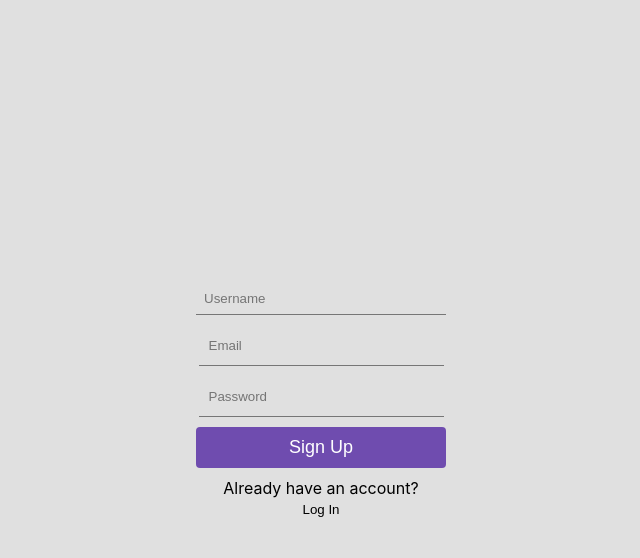
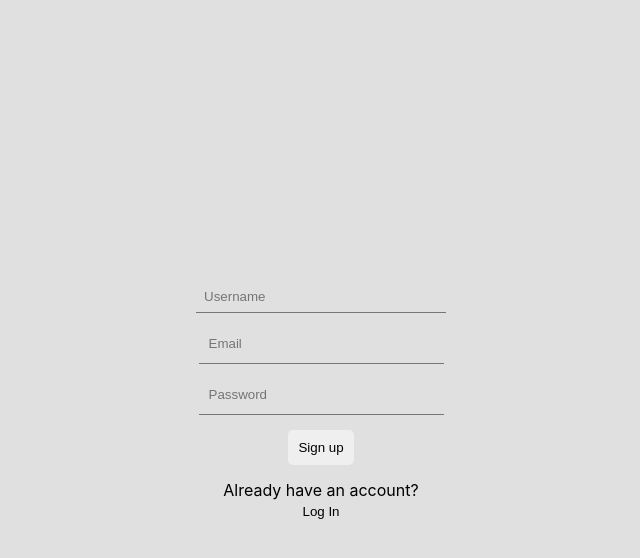
Before and after one commit to sofien023/personality-dataset-manager, a React (Vite) app in the folder frontend/: page / in a window 1280 px wide. Both pictures are taken after a click on the button "Sign Up". Shown: the top 558 px of the page, without its empty margins (319-959 px from the left). Built offline with nearby package versions, Linux system fonts and the light colour scheme.

Commit message:
fix submit input

```diff
--- a/frontend/src/components/auth/ForgotPassword.jsx
+++ b/frontend/src/components/auth/ForgotPassword.jsx
@@ -14,12 +14,11 @@ export default function ForgotPassword({ setPage }) {
             type="email"
             placeholder="Your Email"
         />
-        <button
-            type="submit"
-            className="w-[90%] min-h-[20px] rounded-[5px] p-[10px] border-0 w-fit mx-auto block m-[15px]  cursor-pointer"
-        >
-            Send Reset Link
-        </button>
+         <input
+          type="submit"
+          className="w-[90%] min-h-[20px] rounded-[5px] border-0 w-fit m-[15px] p-[10px] mx-auto block"
+          value="Send Reset Link"
+        />
         <div className="text-sm text-center m-[10px] p-[6px]">
             Back to{' '}
             <button
--- a/frontend/src/components/auth/Signup.jsx
+++ b/frontend/src/components/auth/Signup.jsx
@@ -20,12 +20,11 @@ export default function Signup({ setPage }) {
           type="password"
           placeholder="Password"
         />
-        <button
+         <input
           type="submit"
-          className="w-[90%] min-h-[20px] rounded-[5px] p-[10px] border-0 w-fit mx-auto block m-[15px]"
-        >
-          Sign Up
-        </button>
+          className="w-[90%] min-h-[20px] rounded-[5px] border-0 w-fit m-[15px] p-[10px] mx-auto block"
+          value="Sign up"
+        />
 
         <div className="text-center m-[3px] p-[6px]inline-block">
           Already have an account?{' '}
```
